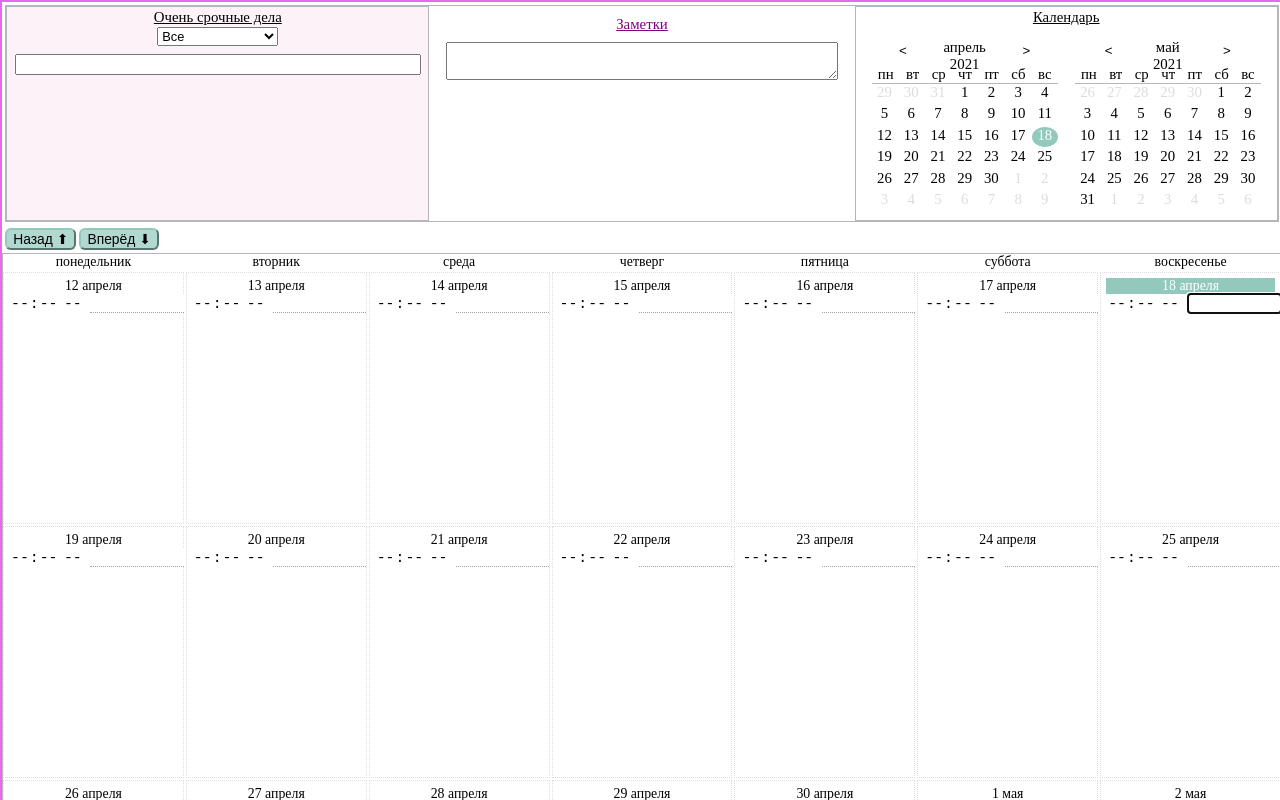
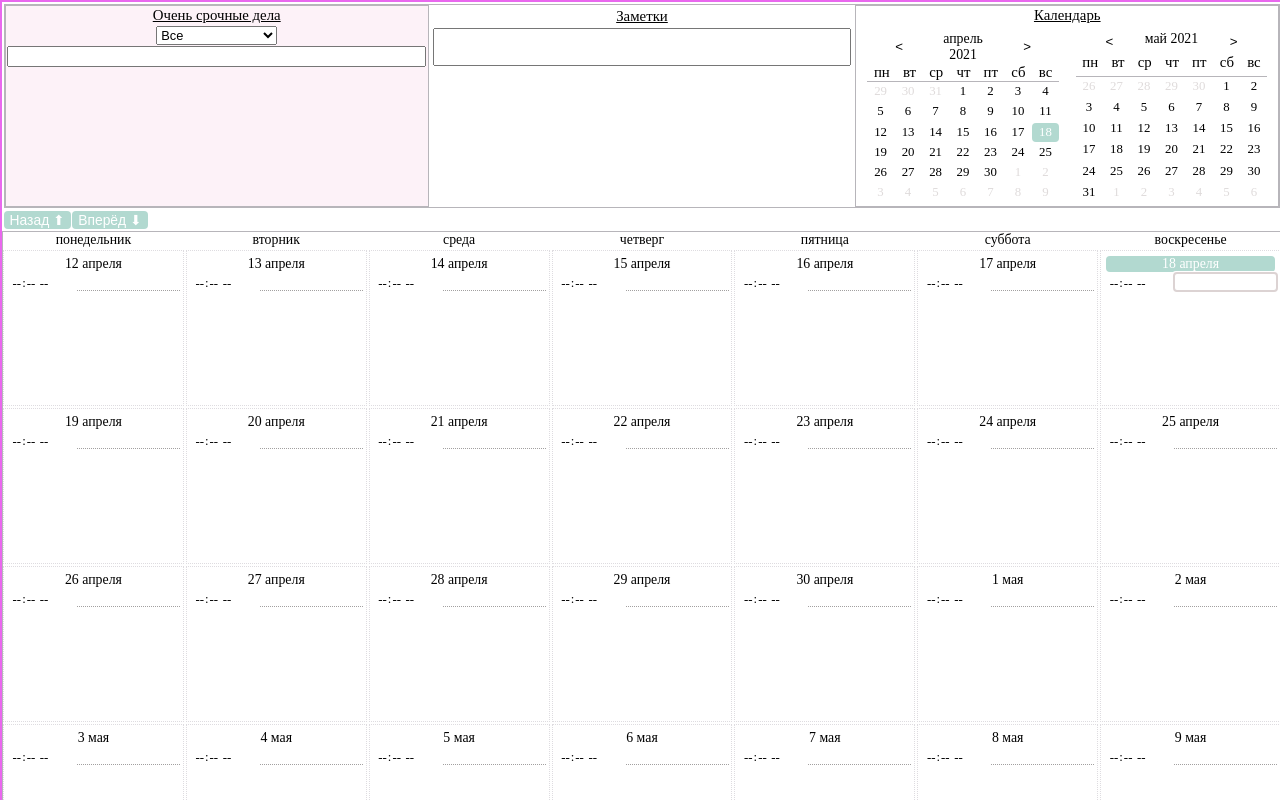
Before and after one commit to AlexandraBazanova/Planner, a Vue app: page / in a window 1280 px wide. Shown: the top 800 px of the page. Built offline with nearby package versions, Linux system fonts and the light colour scheme; what mdi-vue would draw is missing.

Commit message:
Добавлена редакция времени и содержания todo

```diff
--- a/src/components/AddNote.vue
+++ b/src/components/AddNote.vue
@@ -45,5 +45,8 @@ form {
 .note-text {
   width: 100%;
   font-size: calc(10px + 0.3vw);
+  outline: none;
+  resize: none;
+  overflow: hidden;
 }
 </style>
--- a/src/components/Calendar.vue
+++ b/src/components/Calendar.vue
@@ -46,6 +46,17 @@ export default {
   created() {
     eventBus.$on("updateTodoList", (todo) => {
       this.todos.push(todo);
+      this.sortTimeValue;
+    });
+
+    eventBus.$on("editTodoValue", (todo) => {
+      const indexOfEditValue = this.todos.findIndex((t) => t.idTodo === todo.todoId);
+      this.todos[indexOfEditValue].todoValue = todo.todoNewValue
+    });
+
+    eventBus.$on("editTodoTime", (todo) => {
+      const indexOfEditTime = this.todos.findIndex((t) => t.idTodo === todo.todoId);
+      this.todos[indexOfEditTime].timeValue = todo.todoNewTime
       this.sortTimeValue;
     });
 
@@ -128,30 +139,38 @@ export default {
 .day-card {
   border: 1px dotted rgb(222, 220, 224);
   padding: 5px;
-  height: 15rem;
+  height: 9rem;
 }
 .button-past {
   background-color: #b2d9d0;
-  border-color: #93c9bd;
+  border-color: white;
+  border: none;
   font-size: calc(10px + 0.3vw);
-  border-radius: 6px;
-  margin: 0.2rem;
+  border-radius: 4px;
+  color: white;
+  transition-duration: 0.4s;
+  cursor: pointer;
+  margin: 0.1rem;
 }
 
 .button-future {
   background-color: #b2d9d0;
-  border-color: #93c9bd;
+  border-color: white;
+  border: none;
   font-size: calc(10px + 0.3vw);
-  border-radius: 6px;
+  border-radius: 4px;
+  color: white;
+  transition-duration: 0.4s;
+  cursor: pointer;
+
 }
 .button-future:hover {
   background-color: #93c9bd;
   color: white;
-  box-shadow: 0 8px 16px 0 rgba(0, 0, 0, 0.2), 0 6px 20px 0 rgba(0, 0, 0, 0.19);
 }
 .button-past:hover {
   background-color: #93c9bd;
   color: white;
-  box-shadow: 0 8px 16px 0 rgba(0, 0, 0, 0.2), 0 6px 20px 0 rgba(0, 0, 0, 0.19);
+  /* box-shadow: 0 8px 16px 0 rgba(0, 0, 0, 0.2), 0 6px 20px 0 rgba(0, 0, 0, 0.19); */
 }
 </style>
--- a/src/components/Day.vue
+++ b/src/components/Day.vue
@@ -62,7 +62,8 @@ export default {
   font-size: calc(10px + 0.3vw);
 }
 .daytoday {
-  background-color: #93c9bd;
+  background-color: #b2d9d0;
   color: white;
+  border-radius: 4px;
 }
 </style>
--- a/src/components/DayAddTodo.vue
+++ b/src/components/DayAddTodo.vue
@@ -93,26 +93,31 @@ export default {
 <style scoped>
 .day-form {
   display: flex;
+  padding: 0.1rem;
 }
 .input-time {
-  font-size: calc(11px + 0.3vw);
+  font-size: calc(10px + 0.3vw);
 }
 .daily-todo {
   width: calc(90% + 0.3vw);
-  font-size: calc(11px + 0.3vw);
+  font-size: calc(9px + 0.3vw);
   text-align: left;
   border: hidden;
   border-bottom: 1px dotted rgb(162, 160, 160);
   float: left;
   margin-left: 0.5em;
+  outline-color: rgb(220, 211, 211);
 }
 .button-chooseTime {
-  background-color: white;
+  background-color: rgb(162, 160, 160);
   float: left;
 }
 
 input[type="time"] {
   border: none;
+  font-family: 'Times New Roman', Times, serif;
+  font-size: calc(9px + 0.3vw);
+  outline-color: rgb(220, 211, 211);
 }
 
 ::-webkit-calendar-picker-indicator {
--- a/src/components/DayDisplayTodo.vue
+++ b/src/components/DayDisplayTodo.vue
@@ -11,11 +11,29 @@
           <input
             class="input-time"
             type="time"
-            :value="todo.timeValue"
             v-bind:class="{ done: todo.isComplete }"
+            v-model="todo.timeValue"
+            v-on:click="editTimeValue"
             required
           />
+
+          <span
+           class="input-todovalue"
+           v-if="!editTodo"
+           v-on:dblclick="editTodo = true"
+           >
           {{ todo.todoValue }}
+          </span>
+
+          <input
+           type="text"
+            v-else
+            v-focus
+            v-model="todo.todoValue"
+            v-on:change="editValue"
+          >
+
+
         </span>
       </label>
     </span>
@@ -24,7 +42,7 @@
       v-on:click="removeOneTodo(todo.idTodo)"
       v-bind:class="{ done: todo.isComplete }"
     >
-      &times;
+      &cross;
     </button>
   </li>
 </template>
@@ -37,7 +55,11 @@ import { eventBus } from "../main";
 export default {
   name: "DayDisplayTodo",
   data: function () {
-    return {};
+    return {
+      // todoValue: "",
+      // timeValue: "",
+      editTodo: false,
+    };
   },
 
   props: {
@@ -52,10 +74,32 @@ export default {
       todo.isComplete = !todo.isComplete;
     },
 
+    editTimeValue() {
+      const todoNewTime = this.todo.timeValue;
+      const todoId = this.todo.idTodo;
+      eventBus.$emit("editTodoTime", {todoId, todoNewTime});
+    },
+
+    editValue() {
+      const todoNewValue = this.todo.todoValue;
+      const todoId = this.todo.idTodo;
+      eventBus.$emit("editTodoValue", {todoId, todoNewValue});
+      this.editTodo = false;
+    },
+
     removeOneTodo(idTodo) {
       eventBus.$emit("removeTodo", idTodo);
     },
   },
+
+directives: {
+    focus: {
+      inserted: function (el) {
+          el.focus();
+        }
+    }
+  },
+
 };
 </script>
 
@@ -75,7 +119,9 @@ li {
 input[type="time"] {
   border: none;
   font-size: calc(9px + 0.3vw);
+  font-family: 'Times New Roman', Times, serif;
   align-self: flex-start;
+  outline-color: rgb(220, 211, 211);
 }
 
 ::-webkit-calendar-picker-indicator {
@@ -86,6 +132,7 @@ input[type="time"] {
   background: none;
   border: none;
   align-self: flex-end;
+  font-size: calc(5px + 0.3vw);
 }
 
 .done {
--- a/src/components/MiniCalendar.vue
+++ b/src/components/MiniCalendar.vue
@@ -245,10 +245,8 @@ export default {
   display: grid;
   grid-template-columns: repeat(2, minmax(20px, 2fr));
   grid-gap: 1px;
-  margin: 0.5rem;
+  margin: 0.2rem;
   border: none;
-  justify-content: space-between;
-  align-items: center;
 }
 .current-month {
   display: grid;
@@ -266,14 +264,14 @@ export default {
   justify-content: space-around;
   grid-template-columns: repeat(3, minmax(20px, 1fr));
   grid-gap: 1px;
-  font-size: calc(11px + 0.3vw);
-  margin: 0.2rem;
-  height: 1.5rem;
+  font-size: calc(10px + 0.3vw);
+  margin: 0.1rem;
 }
 .month-card {
   border: none;
   text-align: center;
   flex-grow: 3;
+  height: 100%;
 }
 .minicontainer-weekday {
   border-bottom: none;
@@ -287,15 +285,13 @@ export default {
 }
 
 .mini-days-grid {
+  font-size: calc(9px + 0.3vw);
   display: grid;
   grid-template-columns: repeat(7, minmax(20px, 1fr));
   grid-gap: 1px;
   border: none;
-  height: 8rem;
-}
-
-.mini-dayscard {
-  border: none;
+  height: 100%;
+  line-height: 1.5em;
 }
 
 .notactualymonth {
@@ -303,8 +299,10 @@ export default {
 }
 
 .minidaytoday {
-  background-color: #93c9bd;
-  border-radius: 50%;
+  background-color: #b2d9d0;
+  /* clip-path: circle(36%);
+   */
+   border-radius: 4px;
   color: white;
 }
 .mini-button-future {
--- a/src/components/Notes.vue
+++ b/src/components/Notes.vue
@@ -1,7 +1,12 @@
 <template>
   <div>
     <ul class="notes-list">
-      <AddNote @add-note="addNote"> </AddNote>
+      <AddNote
+       @add-note="addNote"
+      v-if="notes.length < 7"
+
+      >
+      </AddNote>
       <NotesItem
         v-for="(note, index) in notes"
         :key="note.id"
--- a/src/components/NotesItem.vue
+++ b/src/components/NotesItem.vue
@@ -35,13 +35,17 @@ export default {
   display: flex;
   border-bottom: 1px dotted rgb(162, 160, 160);
   border: 2px dashed #b2d9d0;
-  border-radius: 10px;
+  border-radius: 4px;
   cursor: move;
   background-color: #dff2ef;
-  padding: 0.2em;
-  margin: 0.1em;
+  padding: 0.1em;
+  margin: 1.5px;
   overflow: hidden;
 }
+.notes-item:hover {
+background-color: #d0ebe7
+}
+
 .notes-value {
   width: 95%;
   text-align: start;
--- a/src/components/TodoList.vue
+++ b/src/components/TodoList.vue
@@ -51,7 +51,7 @@ export default {
   directives: {
     purple: {
       inserted: function (el) {
-        el.style.color = "purple";
+        el.style.color = "black";
       },
     },
   },
@@ -64,16 +64,18 @@ export default {
   },
 
   methods: {
-    removeTodo(id) {
-      this.todos = this.todos.filter((t) => t.id !== id);
+    addTodo(todo) {
+      this.todos.push(todo);
     },
+
     completeTodo(id) {
       this.todos.filter((t) => t.id === id)[0].completed = !this.todos.filter(
         (t) => t.id === id
       )[0].completed;
     },
-    addTodo(todo) {
-      this.todos.push(todo);
+
+    removeTodo(id) {
+      this.todos = this.todos.filter((t) => t.id !== id);
     },
   },
 
@@ -95,7 +97,7 @@ export default {
 
 <style>
 ul {
-  padding: 0.5em;
+  padding: 0.1em;
   margin: 0;
 }
 p {
@@ -113,7 +115,7 @@ p {
   grid-gap: 1px;
   font-size: calc(11px + 0.3vw);
   border: 1px solid rgb(183, 181, 186);
-  margin: 0.2rem;
+  margin: 0.1rem;
   vertical-align: baseline;
 }
 .urgent-todos {
@@ -124,7 +126,7 @@ p {
 }
 .notes {
   text-align: center;
-  padding: 0.5rem;
+  padding: 0.1em;
 }
 .two-months {
   text-align: center;
```
